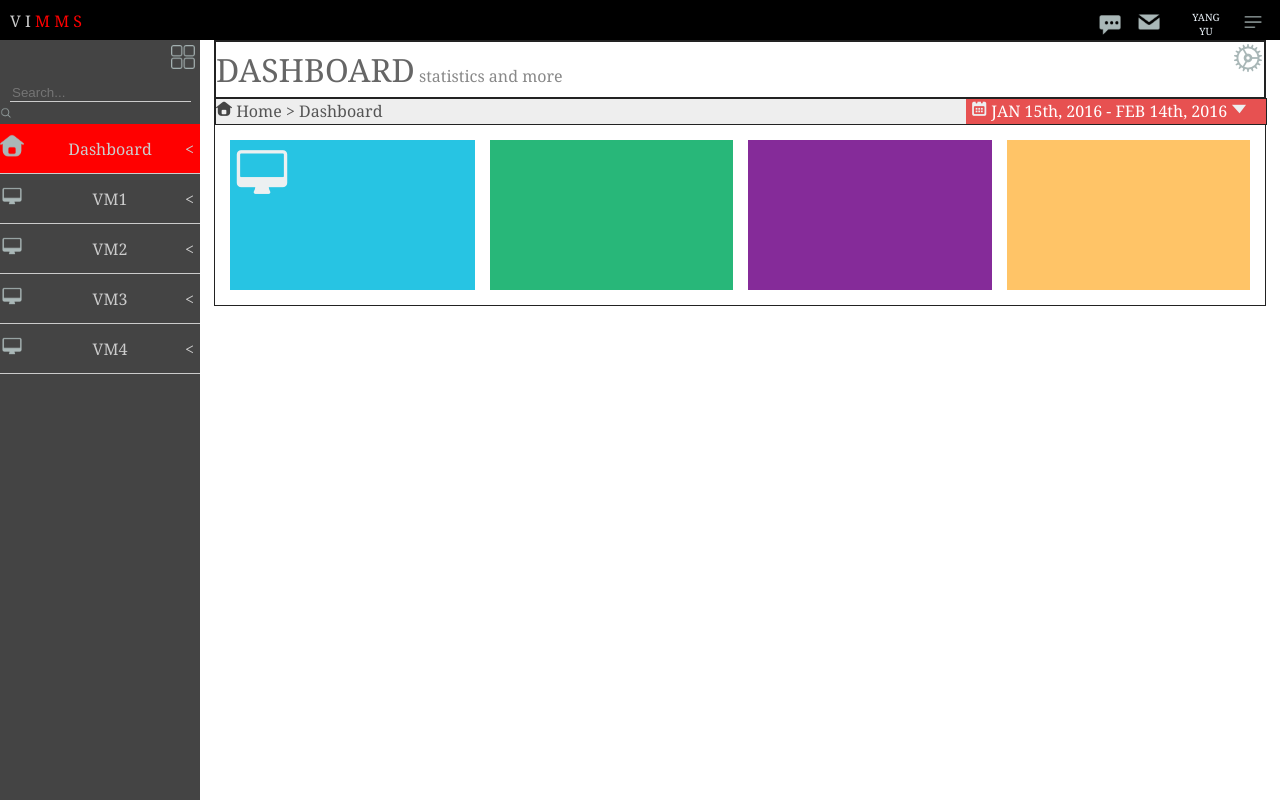
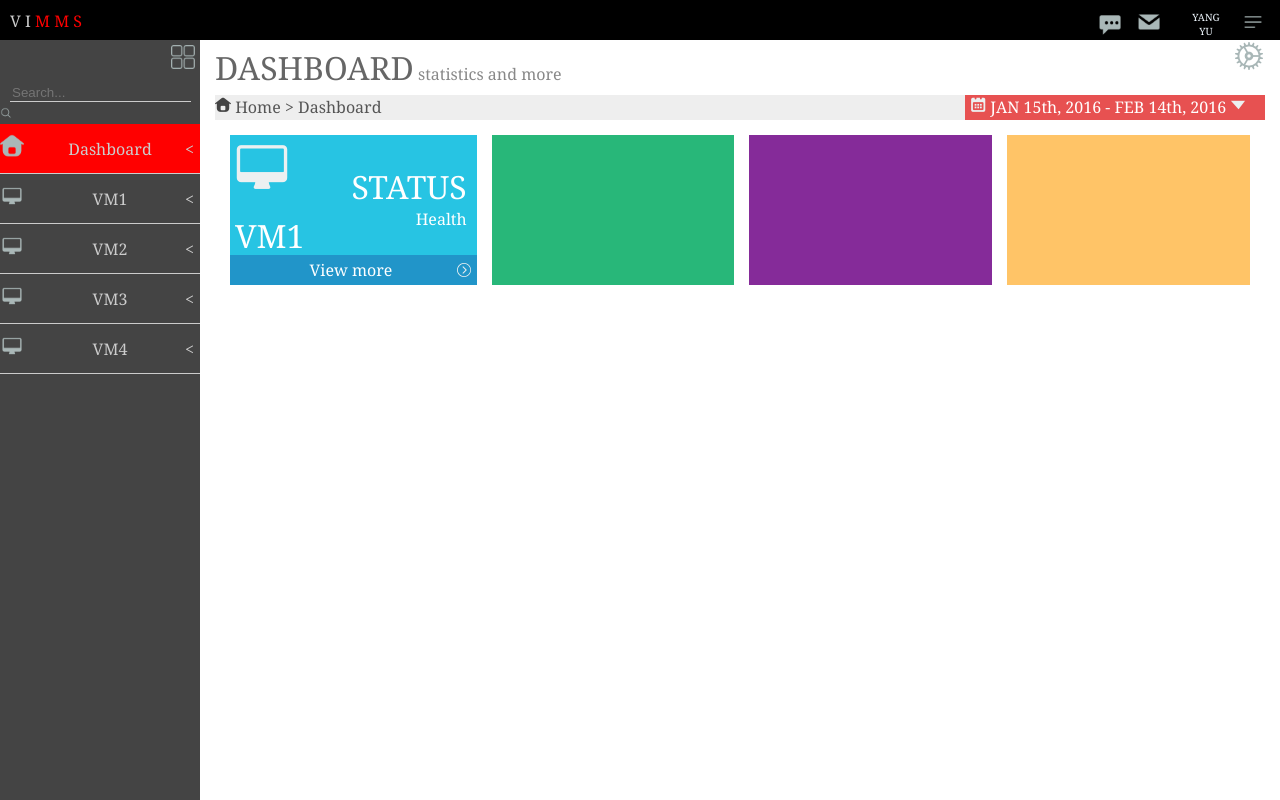
Before and after one commit to Freshield/CloudComputing_Project, a website: page v1.0/index.html in a window 1280 px wide. Shown: the top 800 px of the page. Drawn offline with Linux system fonts and the light colour scheme.

Commit message:
finish first vm data

```diff
--- a/v1.0/dashboard.css
+++ b/v1.0/dashboard.css
@@ -154,13 +154,13 @@ header#top_header{
     margin: 0px;
     margin-left: auto;
     margin-right: auto;
-    border: 1px solid #222222;
+
 
 }
 /*header part*/
 #PANEL_header{
     height: 55px;
-    border: 1px solid #222222;
+
 
 }
 
@@ -185,7 +185,7 @@ header#top_header{
     height: 25px;
     line-height: 25px;
     background-color: rgb(238,238,238);
-    border: 1px solid #222222;
+
     color: #555555;
 }
 #PANEL_calendar{
@@ -217,7 +217,44 @@ header#top_header{
 #PANEL_VM1{
     background-color: rgb(39,196,227);
 }
+#PANEL_VM1_up{
+    height: 120px;
+}
+#panel_vm1_word{
+    float: right;
+    margin: 10px;
+    margin-top: 30px;
+    text-align: right;
+}
+#panel_vm1_bigword{
+    color: white;
+    font-size: xx-large;
+}
+#panel_vm1_smallword{
+    color: white;
 
+}
+#panel_vm1_name{
+    color: white;
+    font-size: xx-large;
+    float: left;
+    margin-top: 10px;
+    margin-left: 5px;
+}
+#PANEL_VM1_down{
+    height: 30px;
+    line-height: 30px;
+    background-color: rgb(33,149,201);
+}
+#panel_vm1_downword{
+    color: white;
+    margin-left: 5px;
+}
+#data_right_img{
+    height: 16px;
+    float: right;
+    margin: 7px 5px 5px 5px;
+}
 #PANEL_VM2{
     background-color: rgb(40,183,121);
 }
--- a/v1.0/index.html
+++ b/v1.0/index.html
@@ -102,11 +102,14 @@
                     <div id="PANEL_VM1_up">
                         <img src="image/panel_data_vm.png" id="data_vm1_img">
                         <span id="panel_vm1_word">
-                            <span id="panel_vm1_bigword"></span>
+                            <span id="panel_vm1_bigword">STATUS</span><br>
+                            <span id="panel_vm1_smallword">Health</span>
                         </span>
+                        <span id="panel_vm1_name">VM1</span>
                     </div>
                     <div id="PANEL_VM1_down">
-
+                        <span id="panel_vm1_downword">View more</span>
+                        <img src="image/data_right.png" id="data_right_img">
                     </div>
                 </div>
                 <div id="PANEL_VM2" class="firstrow_cell">
```
Also changed, not shown: v1.0/image/data_right.png (added).
